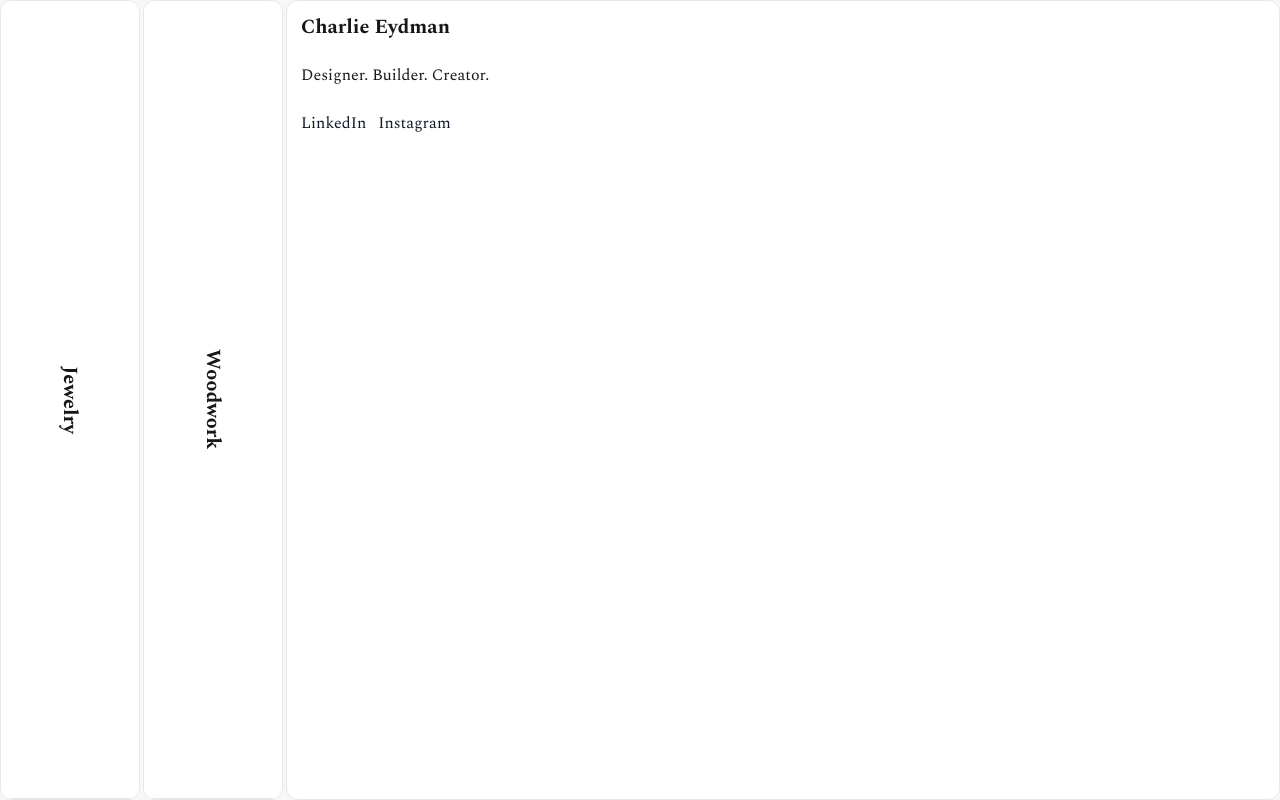
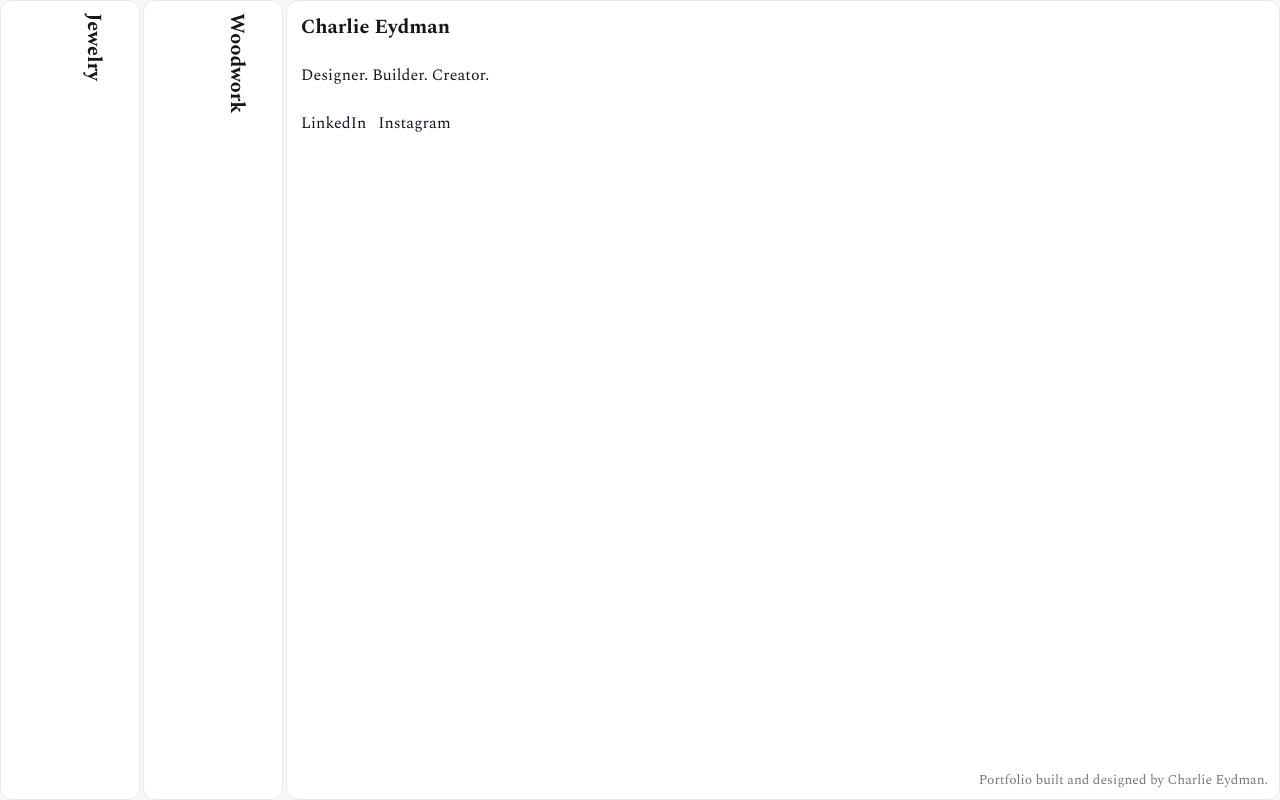
Before and after one commit to charlieydman/Portfolio, a plain HTML site: page index.html in a window 1280 px wide. Drawn offline with nearby package versions, Linux system fonts and the light colour scheme.

Commit message:
some tweaks

```diff
--- a/index.html
+++ b/index.html
@@ -100,6 +100,7 @@
                     <a href="https://www.instagram.com/charlieydman/" target="_blank" rel="noopener">Instagram</a>
                 </nav>
             </div>
+            <div class="credit">Portfolio built and designed by Charlie Eydman.</div>
         </aside>
     </main>
 
--- a/static/css/style.css
+++ b/static/css/style.css
@@ -14,9 +14,7 @@
   /* used by JS to shrink columns */
 }
 
-/* =====
-   Base
-   ===== */
+/* ===== Base ===== */
 * {
   box-sizing: border-box;
 }
@@ -35,9 +33,7 @@ body {
   text-rendering: optimizeLegibility;
 }
 
-/* ==================
-   Three-column layout
-   ================== */
+/* ===== 3-column grid ===== */
 .columns {
   display: grid;
   grid-template-columns: var(--c1, 1fr) var(--c2, 1fr) var(--c3, 1fr);
@@ -46,7 +42,7 @@ body {
   padding: 0;
 }
 
-/* Panels */
+/* ===== Panels ===== */
 .panel {
   background: var(--card);
   border: 1px solid var(--border);
@@ -58,6 +54,7 @@ body {
 }
 
 .panel__header {
+  position: relative;
   display: flex;
   align-items: center;
   justify-content: space-between;
@@ -66,16 +63,6 @@ body {
   border-bottom: 1px solid var(--border);
   cursor: pointer;
   user-select: none;
-}
-
-.panel.is-collapsed .panel__header {
-  position: static;
-  height: 100%;
-  display: flex;
-  align-items: center;
-  justify-content: center;
-  text-orientation: mixed;
-  writing-mode: vertical-rl;
 }
 
 .panel__title {
@@ -87,20 +74,59 @@ body {
 .panel__content {
   padding: 14px;
   display: grid;
-  /* gap between article cards */
   gap: 8px;
+  /* space between cards */
 }
 
-/* Collapsed behavior: hide content on desktop; mobile ignores collapse */
-@media (min-width: 901px) {
+/* Header affordance (chevron on expanded panels) */
+.panel:not(.is-collapsed) .panel__header::after {
+  content: "▾";
+  font-size: 14px;
+  color: var(--muted);
+  margin-left: auto;
+  transition: transform .15s ease, opacity .15s ease;
+  opacity: .75;
+}
+
+.panel:not(.is-collapsed) .panel__header:hover::after {
+  transform: translateY(1px);
+  opacity: 1;
+}
+
+.panel.is-collapsed .panel__header::after {
+  content: "";
+}
+
+/* Hide content for collapsed panels on desktop */
+@media (min-width:901px) {
   .panel.is-collapsed .panel__content {
     display: none;
   }
 }
 
-/* =========
-   Card grid
-   ========= */
+/* Collapsed columns: keep vertical title centered and pinned */
+@media (min-width:901px) {
+  .panel.is-collapsed {
+    position: sticky;
+    top: 0;
+    height: 100dvh;
+    /* viewport tall */
+    align-self: start;
+  }
+
+  .panel.is-collapsed .panel__header {
+    height: 100%;
+    display: grid;
+    place-items: center;
+    /* perfect center */
+    writing-mode: vertical-rl;
+    text-orientation: mixed;
+    border-bottom: 0;
+    cursor: pointer;
+  }
+}
+
+/* ===== Cards ===== */
 .card {
   display: grid;
   grid-template-rows: auto auto auto;
@@ -113,32 +139,29 @@ body {
   cursor: pointer;
 }
 
+.card:hover {
+  transform: translateY(-2px);
+  box-shadow: 0 8px 22px rgba(0, 0, 0, .08);
+}
+
 .card:focus {
   outline: 2px solid #111;
   outline-offset: 2px;
 }
 
-.card:hover {
-  transform: translateY(-2px);
-  box-shadow: 0 8px 22px rgba(0, 0, 0, .08);
-}
-
-/* Cards: show full image, allow variable heights (no cropping, no black bars) */
 .media {
   margin: 0;
   border-radius: 8px;
   overflow: hidden;
   background: transparent;
-  /* was #111; not needed if images fill width */
 }
 
 .media img {
   width: 100%;
   height: auto;
-  /* let height grow per image */
+  /* variable heights, no crop */
   display: block;
   object-fit: contain;
-  /* full image visible */
   object-position: center;
 }
 
@@ -154,7 +177,7 @@ body {
   font-size: .95rem;
 }
 
-/* =========== Social links */
+/* ===== Social ===== */
 .social {
   display: flex;
   gap: 12px;
@@ -170,24 +193,7 @@ body {
   border-color: var(--accent);
 }
 
-/* =========== Responsiveness */
-@media (max-width: 900px) {
-  .columns {
-    grid-template-columns: 1fr;
-  }
-
-  .panel__header {
-    cursor: default;
-  }
-
-  .panel.is-collapsed .panel__content {
-    display: block;
-  }
-}
-
-/* ======
-   Modal
-   ====== */
+/* ===== Modal ===== */
 #post-modal {
   width: min(900px, 95vw);
   border: none;
@@ -200,7 +206,6 @@ body {
   background: rgba(0, 0, 0, .55);
 }
 
-/* Modal chrome */
 .modal__chrome {
   position: absolute;
   inset: 0 auto auto 0;
@@ -220,7 +225,6 @@ body {
   font-size: 18px;
 }
 
-/* Modal content */
 .modal__content {
   padding: 20px 20px 24px;
 }
@@ -235,7 +239,7 @@ body {
   line-height: 1.55;
 }
 
-/* Gallery — container adapts to image aspect ratio */
+/* Gallery — JS updates aspect-ratio to the image’s natural size */
 .modal__gallery {
   position: relative;
   display: grid;
@@ -243,22 +247,20 @@ body {
   background: #111;
   border-radius: 10px;
   aspect-ratio: 16 / 10;
-  /* default; JS will overwrite to the real ratio */
+  /* default; overwritten in JS */
   overflow: hidden;
   min-height: 200px;
-  /* avoids layout jump before image loads */
 }
 
 .gallery__image {
   width: 100%;
   height: 100%;
   object-fit: contain;
-  /* full image, never cropped */
+  /* full image, no crop */
   object-position: center;
   display: block;
 }
 
-/* Nav */
 .gallery__nav {
   position: absolute;
   top: 50%;
@@ -281,7 +283,6 @@ body {
   right: 8px;
 }
 
-/* Thumbs */
 .modal__thumbs {
   display: flex;
   gap: 8px;
@@ -305,8 +306,8 @@ body {
   border-color: #333;
 }
 
-/* Desktop: lock the page, let columns own the scroll */
-@media (min-width: 901px) {
+/* ===== Independent scrolling for Jewelry/Woodwork (hidden scrollbars) ===== */
+@media (min-width:901px) {
   body {
     overflow: hidden;
   }
@@ -315,27 +316,18 @@ body {
     height: 100dvh;
   }
 
-  /* fixed viewport height */
   .panel {
     min-height: 0;
   }
 
-  /* allow inner scrollers to size correctly */
+  /* let inner scrollers size correctly */
 }
 
-/* Make only Jewelry + Woodwork content areas scroll independently */
 #projects-1 .panel__content,
 #projects-2 .panel__content {
   overflow: auto;
   -webkit-overflow-scrolling: touch;
-  /* smooth on iOS */
   overscroll-behavior: contain;
-  /* no rubber-band into page */
-}
-
-/* Hide scrollbars (Firefox + WebKit/Chromium) */
-#projects-1 .panel__content,
-#projects-2 .panel__content {
   scrollbar-width: none;
   /* Firefox */
 }
@@ -348,7 +340,7 @@ body {
   /* WebKit/Chromium */
 }
 
-/* Optional: keep section headers visible while the content scrolls */
+/* keep headers pinned while content scrolls */
 #projects-1 .panel__header,
 #projects-2 .panel__header {
   position: sticky;
@@ -356,3 +348,34 @@ body {
   z-index: 1;
   background: var(--card);
 }
+
+/* ===== About credit (bottom-right) ===== */
+#about .panel__content {
+  position: relative;
+  padding-bottom: 40px;
+}
+
+#about .credit {
+  position: absolute;
+  right: 12px;
+  bottom: 10px;
+  font-size: .85rem;
+  color: var(--muted);
+  opacity: .95;
+  pointer-events: none;
+}
+
+/* ===== Mobile ===== */
+@media (max-width:900px) {
+  .columns {
+    grid-template-columns: 1fr;
+  }
+
+  .panel__header {
+    cursor: default;
+  }
+
+  .panel.is-collapsed .panel__content {
+    display: block;
+  }
+}
```
